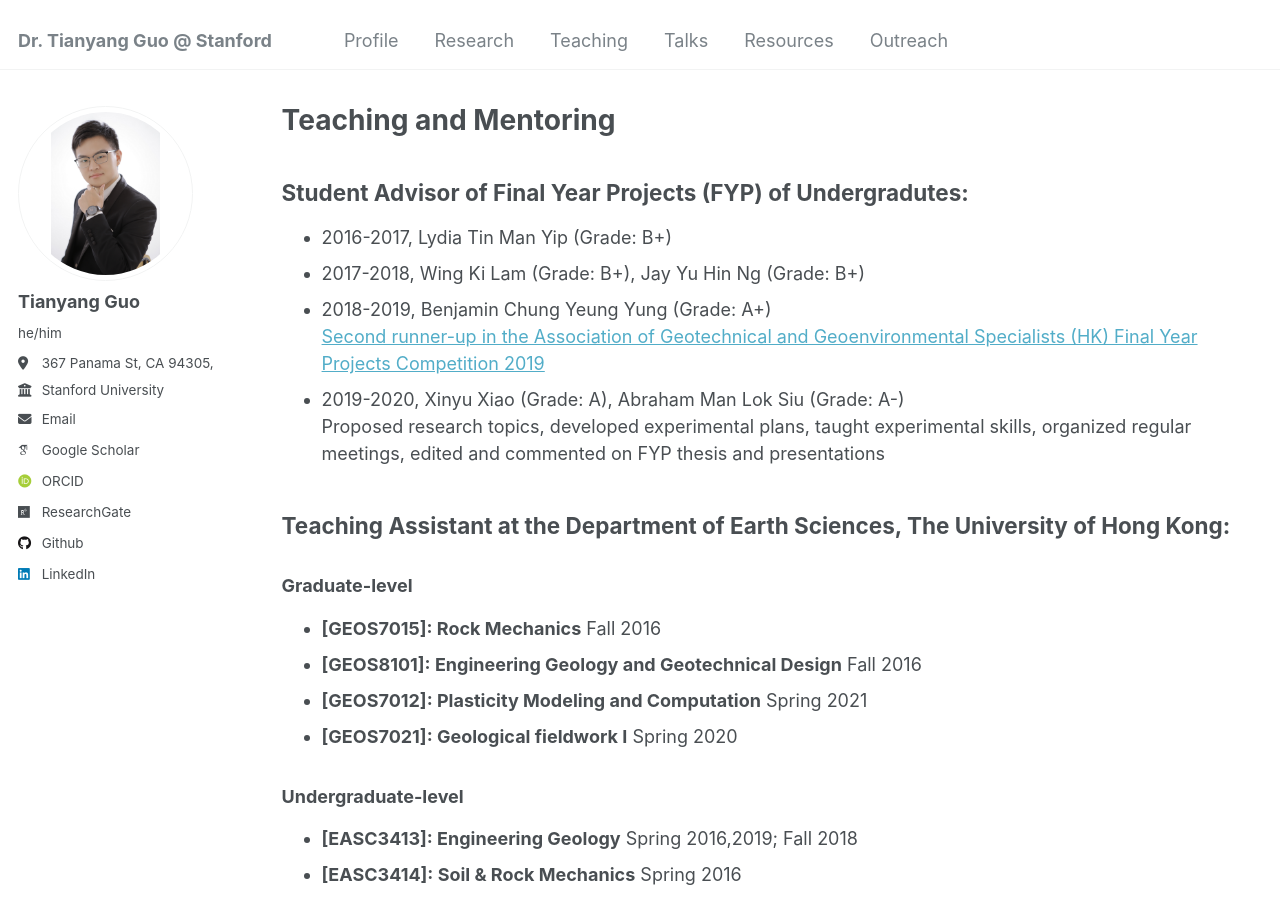
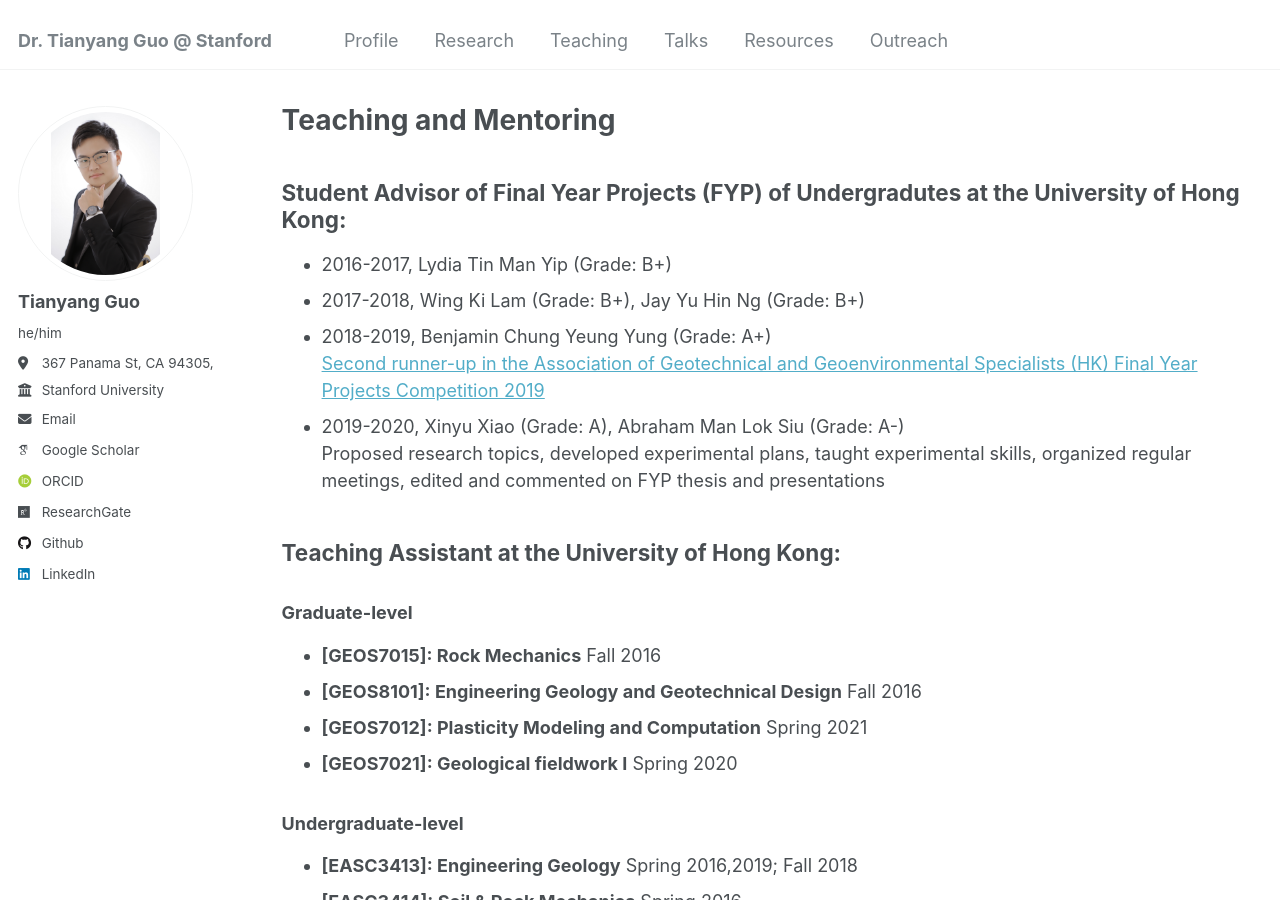
Before and after one commit to guotystanford/guotystanford.github.io, a Jekyll site: the page built from _pages/teaching.md, in a window 1280 px wide and 900 px high. Built offline with Jekyll 4.4.1, drawn with Linux system fonts in a browser that asks for light colours; some web fonts are replaced.

Commit message:
Update teaching.md

```diff
--- a/_pages/teaching.md
+++ b/_pages/teaching.md
@@ -7,7 +7,7 @@ author_profile: true
 
 {% include base_path %}
 
-## Student Advisor of Final Year Projects (FYP) of Undergradutes:
+## Student Advisor of Final Year Projects (FYP) of Undergradutes at the University of Hong Kong:
 * 2016-2017, Lydia Tin Man Yip (Grade: B+)
 * 2017-2018, Wing Ki Lam (Grade: B+), Jay Yu Hin Ng (Grade: B+)
 * 2018-2019, Benjamin Chung Yeung Yung (Grade: A+)
@@ -16,7 +16,7 @@ author_profile: true
 Proposed research topics, developed experimental plans, taught experimental skills, organized regular meetings, edited and commented on FYP thesis and presentations
 <br>
 
-## Teaching Assistant at the Department of Earth Sciences, The University of Hong Kong:
+## Teaching Assistant at the University of Hong Kong:
 ### Graduate-level
   * <b>[GEOS7015]: Rock Mechanics</b> Fall 2016
   * <b>[GEOS8101]: Engineering Geology and Geotechnical Design</b> Fall 2016
```
